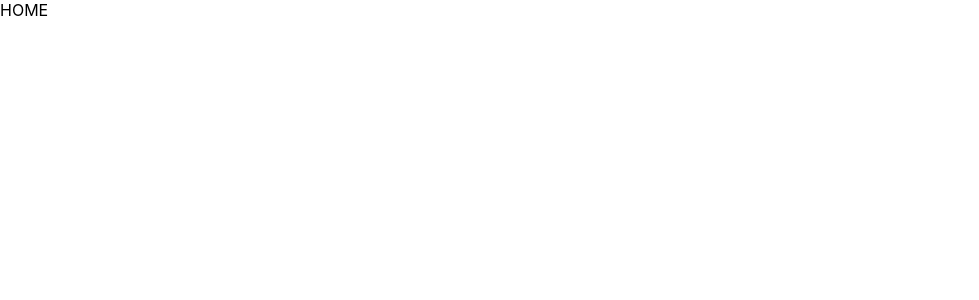
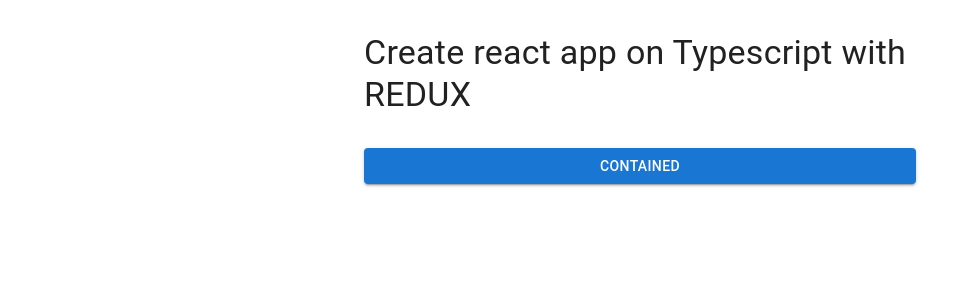
Before and after one commit to Michael777aa/burak-react, a React (Create React App) app: page / in a window 1280 px wide. Shown: the top 300 px of the page, without its empty margins (0-979 px from the left). Built offline with nearby package versions, Linux system fonts and the light colour scheme.

Commit message:
feat: MUI standard integration

```diff
--- a/package.json
+++ b/package.json
@@ -3,6 +3,9 @@
   "version": "0.1.0",
   "private": true,
   "dependencies": {
+    "@emotion/react": "^11.11.4",
+    "@emotion/styled": "^11.11.5",
+    "@mui/material": "^5.15.21",
     "@reduxjs/toolkit": "^1.8.1",
     "@testing-library/jest-dom": "^4.2.4",
     "@testing-library/react": "^9.5.0",
--- a/src/app/App.tsx
+++ b/src/app/App.tsx
@@ -1,8 +1,20 @@
 import React from "react";
 import "../css/app.css";
+import { Box, Button, Container, Stack, Typography } from "@mui/material";
 
 function App() {
-  return <div>HOME</div>;
+  return (
+    <Container maxWidth="sm">
+      <Stack flexDirection={"column"}>
+        <Box sx={{ my: 4 }}>
+          <Typography variant="h4" component={"h4"}>
+            Create react app on Typescript with REDUX
+          </Typography>
+        </Box>
+        <Button variant="contained">Contained</Button>
+      </Stack>
+    </Container>
+  );
 }
 
 export default App;
--- a/src/index.tsx
+++ b/src/index.tsx
@@ -4,7 +4,10 @@
 import { store } from "./app/store";
 import App from "./app/App";
 import reportWebVitals from "./reportWebVitals";
+import CssBaseline from "@mui/material/CssBaseline";
+import { ThemeProvider } from "@mui/material/styles";
 import "./css/index.css";
+import theme from "./theme";
 
 const container = document.getElementById("root")!;
 const root = createRoot(container);
@@ -12,6 +15,8 @@
 root.render(
   <React.StrictMode>
     <Provider store={store}>
+      <ThemeProvider theme={theme}></ThemeProvider>
+      <CssBaseline />
       <App />
     </Provider>
   </React.StrictMode>
--- /dev/null
+++ b/src/theme.ts
@@ -0,0 +1,19 @@
+import { createTheme } from "@mui/material/styles";
+import { red } from "@mui/material/colors";
+
+// A custom theme for this app
+const theme = createTheme({
+  palette: {
+    primary: {
+      main: "#556cd6",
+    },
+    secondary: {
+      main: "#19857b",
+    },
+    error: {
+      main: red.A400,
+    },
+  },
+});
+
+export default theme;
```
Also changed, not shown: 1 other file (tests, documents, lock files or other folders).
